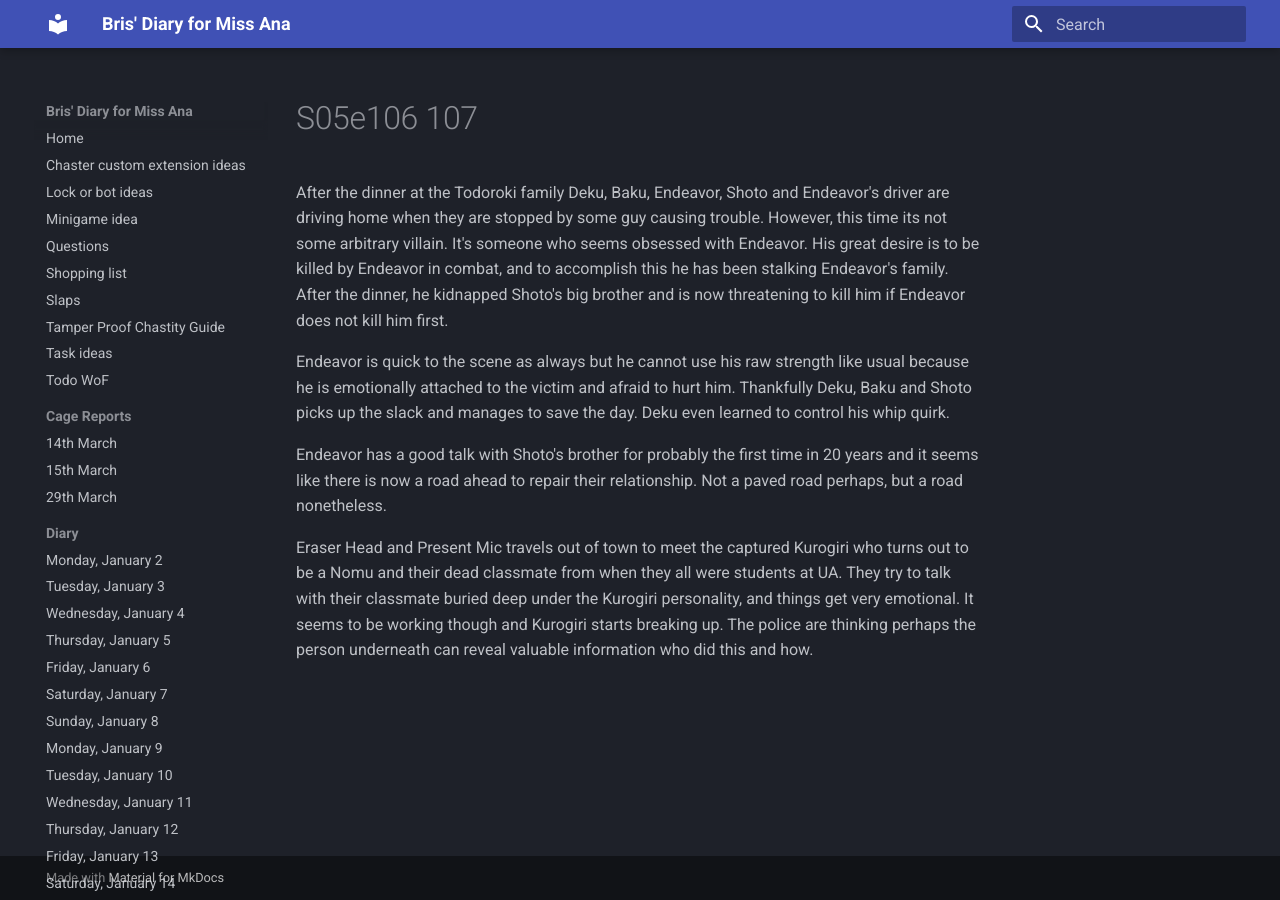
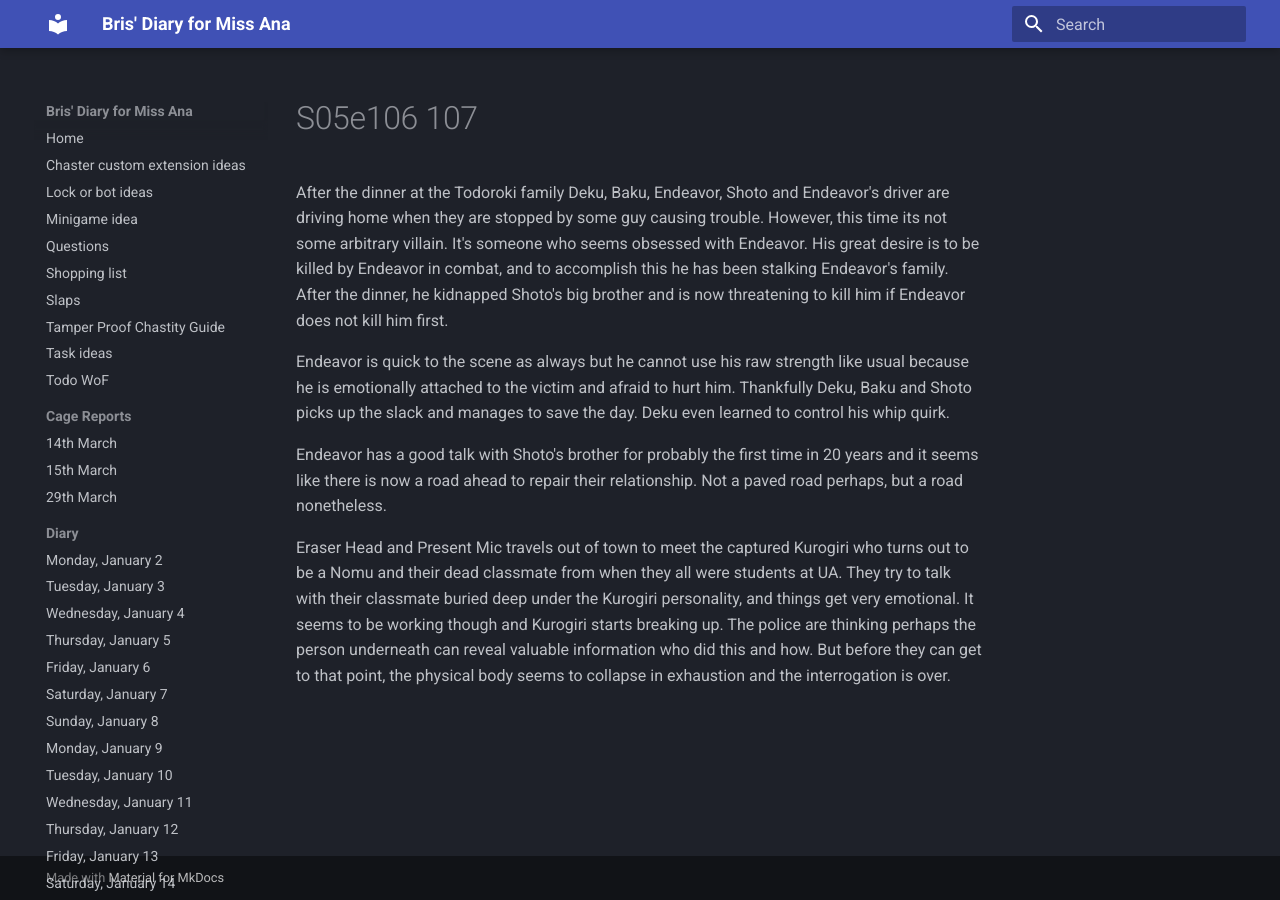
Before and after one commit to bris00/DFMA, an MkDocs documentation site: the page built from diary/Series/My Hero Academia/s05e106-107.md, in a window 1280 px wide. Built offline with MkDocs 1.6.1 and Material for MkDocs 9.7.7, drawn with Linux system fonts in a browser that asks for light colours.

Commit message:
vault backup: 2023-05-05 10:09:44
Affected files:
diary/Series/My Hero Academia/s05e106-107.md

```diff
--- a/diary/Series/My Hero Academia/s05e106-107.md
+++ b/diary/Series/My Hero Academia/s05e106-107.md
@@ -4,4 +4,4 @@ Endeavor is quick to the scene as always but he cannot use his raw strength like
 
 Endeavor has a good talk with Shoto's brother for probably the first time in 20 years and it seems like there is now a road ahead to repair their relationship. Not a paved road perhaps, but a road nonetheless.
 
-Eraser Head and Present Mic travels out of town to meet the captured Kurogiri who turns out to be a Nomu and their dead classmate from when they all were students at UA. They try to talk with their classmate buried deep under the Kurogiri personality, and things get very emotional. It seems to be working though and Kurogiri starts breaking up. The police are thinking perhaps the person underneath can reveal valuable information who did this and how.
+Eraser Head and Present Mic travels out of town to meet the captured Kurogiri who turns out to be a Nomu and their dead classmate from when they all were students at UA. They try to talk with their classmate buried deep under the Kurogiri personality, and things get very emotional. It seems to be working though and Kurogiri starts breaking up. The police are thinking perhaps the person underneath can reveal valuable information who did this and how. But before they can get to that point, the physical body seems to collapse in exhaustion and the interrogation is over.
```
